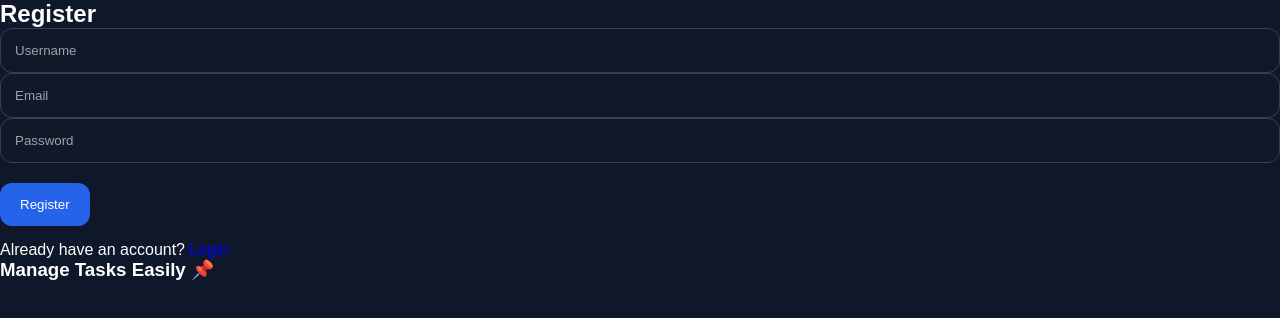
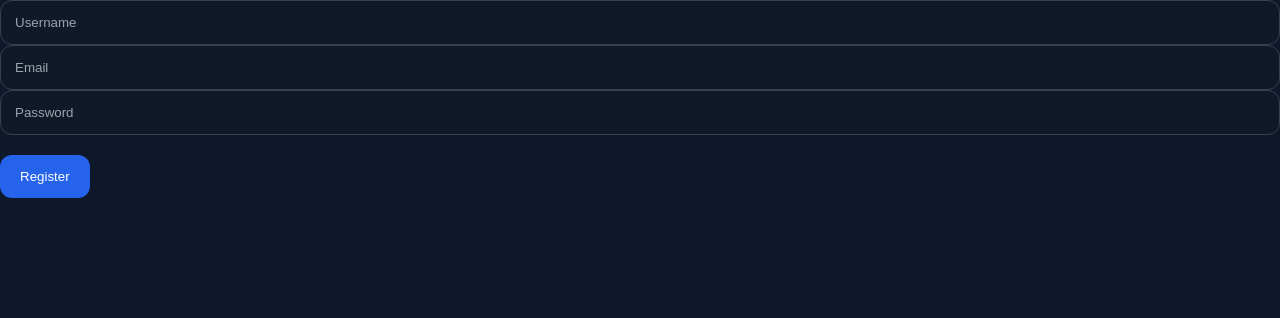
Before and after one commit to 25A31A05IG/Task-Management-App, a React (Vite) app in the folder client/: page /register in a window 1280 px wide. Shown: the top 318 px of the page. Built offline with nearby package versions, Linux system fonts and the light colour scheme.

Commit message:
Register.jsx

```diff
--- a/client/src/pages/Register.jsx
+++ b/client/src/pages/Register.jsx
@@ -17,44 +17,29 @@ function Register() {
 
   const register = async () => {
     try {
-      await axios.post(
+      const res = await axios.post(
         "https://task-management-app-77tz.onrender.com/api/users/register",
         data
       );
 
-      alert("Registered successfully");
+      // SAVE USER + TOKEN
+      localStorage.setItem("user", JSON.stringify(res.data.user));
+
+      alert("Registration successful");
       navigate("/");
-    } catch {
-      alert("Registration failed");
+
+    } catch (err) {
+      alert(err.response?.data?.message || "Registration failed");
     }
   };
 
   return (
-    <div className="auth-page">
-      <div className="auth-left">
-        <div className="auth-box">
-          <h2>Register</h2>
+    <div>
+      <input name="username" onChange={handleChange} placeholder="Username" />
+      <input name="email" onChange={handleChange} placeholder="Email" />
+      <input name="password" type="password" onChange={handleChange} placeholder="Password" />
 
-          <input name="username" placeholder="Username" onChange={handleChange} />
-          <input name="email" placeholder="Email" onChange={handleChange} />
-          <input name="password" placeholder="Password" type="password" onChange={handleChange} />
-
-          <button onClick={register}>Register</button>
-
-          <p style={{ marginTop: "15px" }}>
-            Already have an account?{" "}
-            <span onClick={() => navigate("/")} style={{ color: "blue", cursor: "pointer" }}>
-              Login
-            </span>
-          </p>
-        </div>
-      </div>
-
-      <div className="auth-right">
-        <div className="floating-card">
-          <h3>Manage Tasks Easily 📌</h3>
-        </div>
-      </div>
+      <button onClick={register}>Register</button>
     </div>
   );
 }
```
